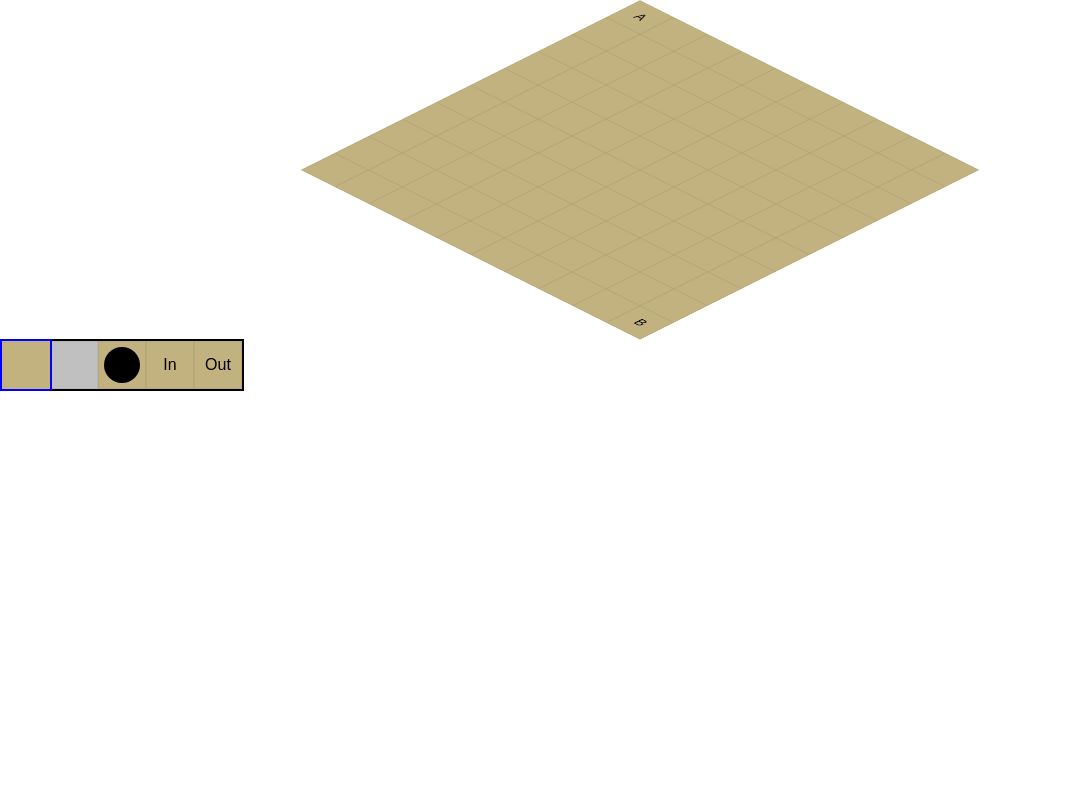
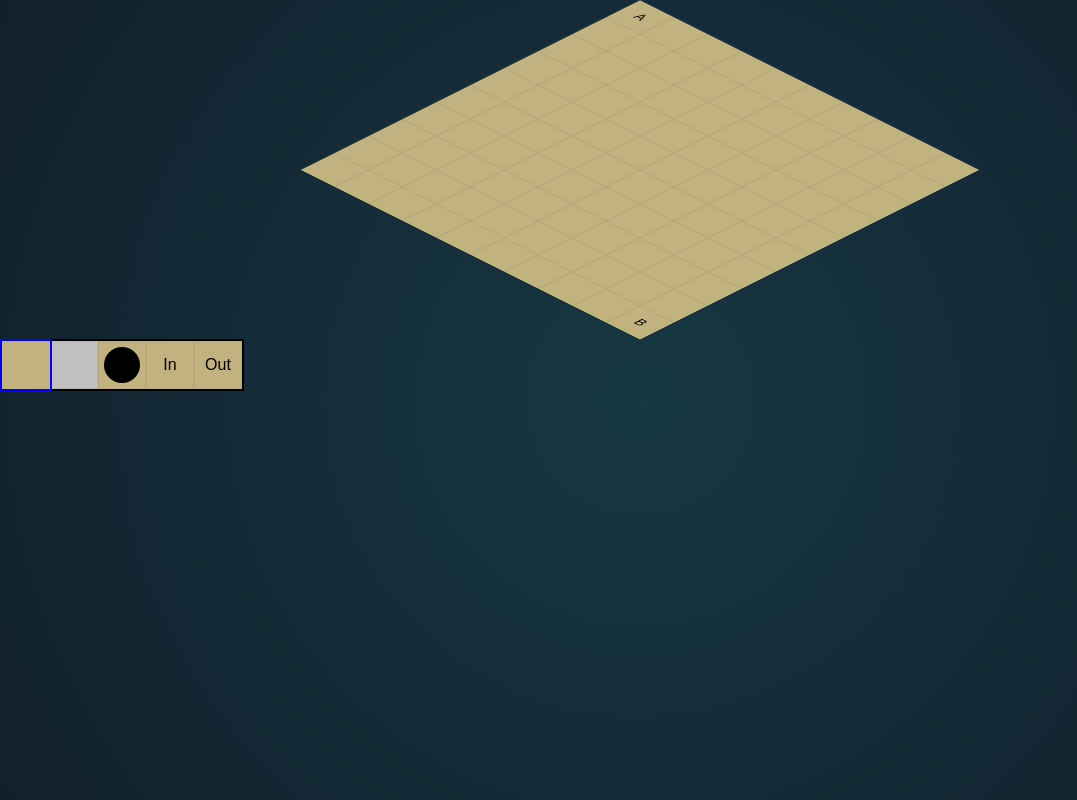
Before and after one commit to borodean/demo-pathfinder, a React (Create React App) app: page / in a window 1280 px wide. Shown: the whole page, without its empty margins (0-1077 px from the left). Built offline with nearby package versions, Linux system fonts and the light colour scheme.

Commit message:
Set a global background

```diff
--- a/src/index.css
+++ b/src/index.css
@@ -7,5 +7,7 @@
 }
 
 html {
+  background: radial-gradient(circle at center, #163843, #11202c);
   font: 16px/1.25 sans-serif;
+  min-height: 100%;
 }
```
